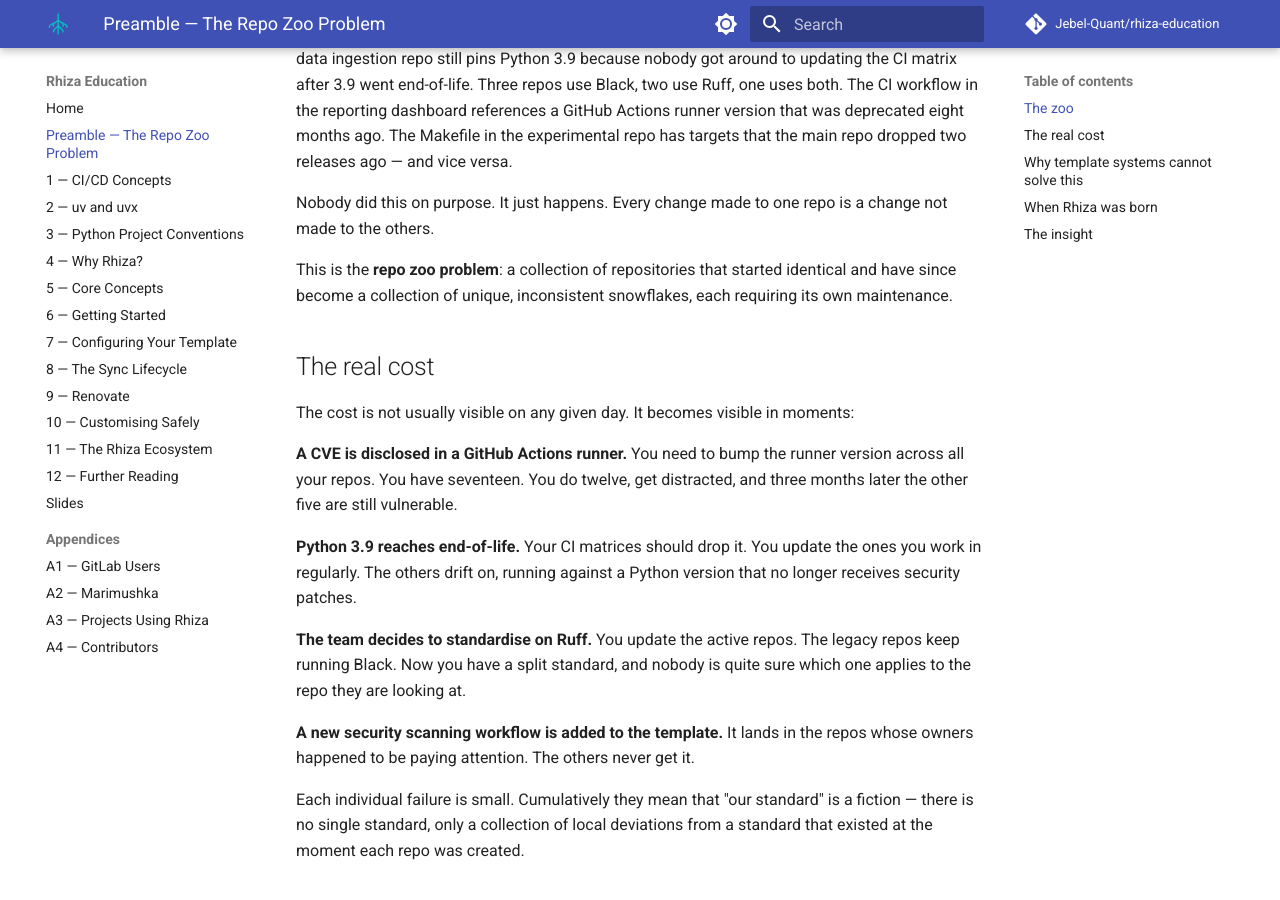
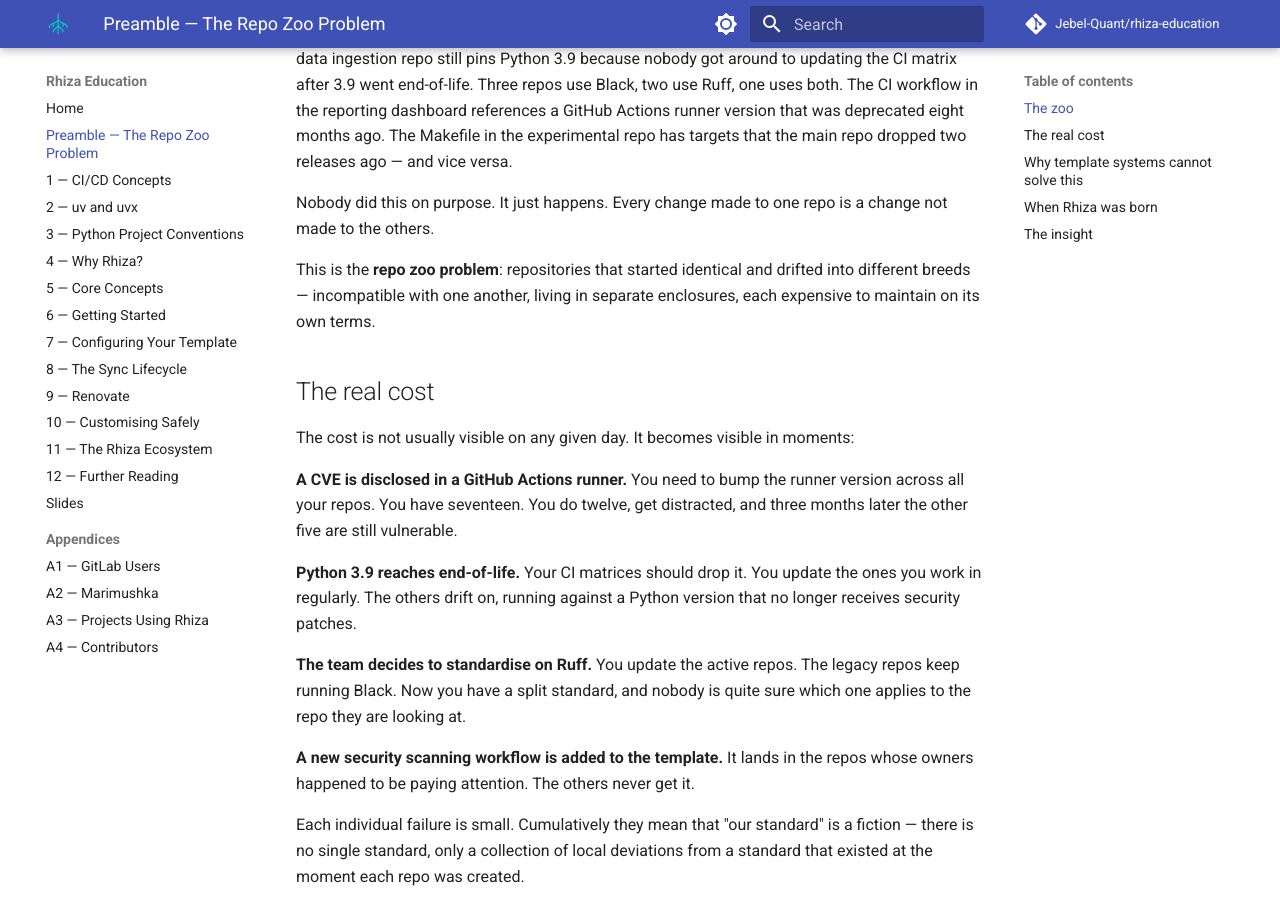
Before and after one commit to Jebel-Quant/rhiza-education, an MkDocs documentation site: the page built from lessons/preamble-repo-zoo.md, in a window 1280 px wide and 900 px high, scrolled down 605 px. Built offline with MkDocs 1.6.1 and Material for MkDocs 9.7.7, drawn with Linux system fonts in a browser that asks for light colours; comment, search, counter and statistics services are not loaded.

Commit message:
fix: replace snowflakes with breeds metaphor in repo zoo definition
"Unique, inconsistent snowflakes" undercuts the zoo framing.
Replacing with breeds — incompatible, living in separate enclosures,
expensive to maintain on their own terms — stays consistent with
the zoo metaphor throughout the preamble.

Co-Authored-By: Claude Sonnet 4.6 <noreply@anthropic.com>

```diff
--- a/lessons/preamble-repo-zoo.md
+++ b/lessons/preamble-repo-zoo.md
@@ -14,7 +14,7 @@ The backtesting repo got a new pre-commit hook that the risk model repo never re
 
 Nobody did this on purpose. It just happens. Every change made to one repo is a change not made to the others.
 
-This is the **repo zoo problem**: a collection of repositories that started identical and have since become a collection of unique, inconsistent snowflakes, each requiring its own maintenance.
+This is the **repo zoo problem**: repositories that started identical and drifted into different breeds — incompatible with one another, living in separate enclosures, each expensive to maintain on its own terms.
 
 ## The real cost
 
```
